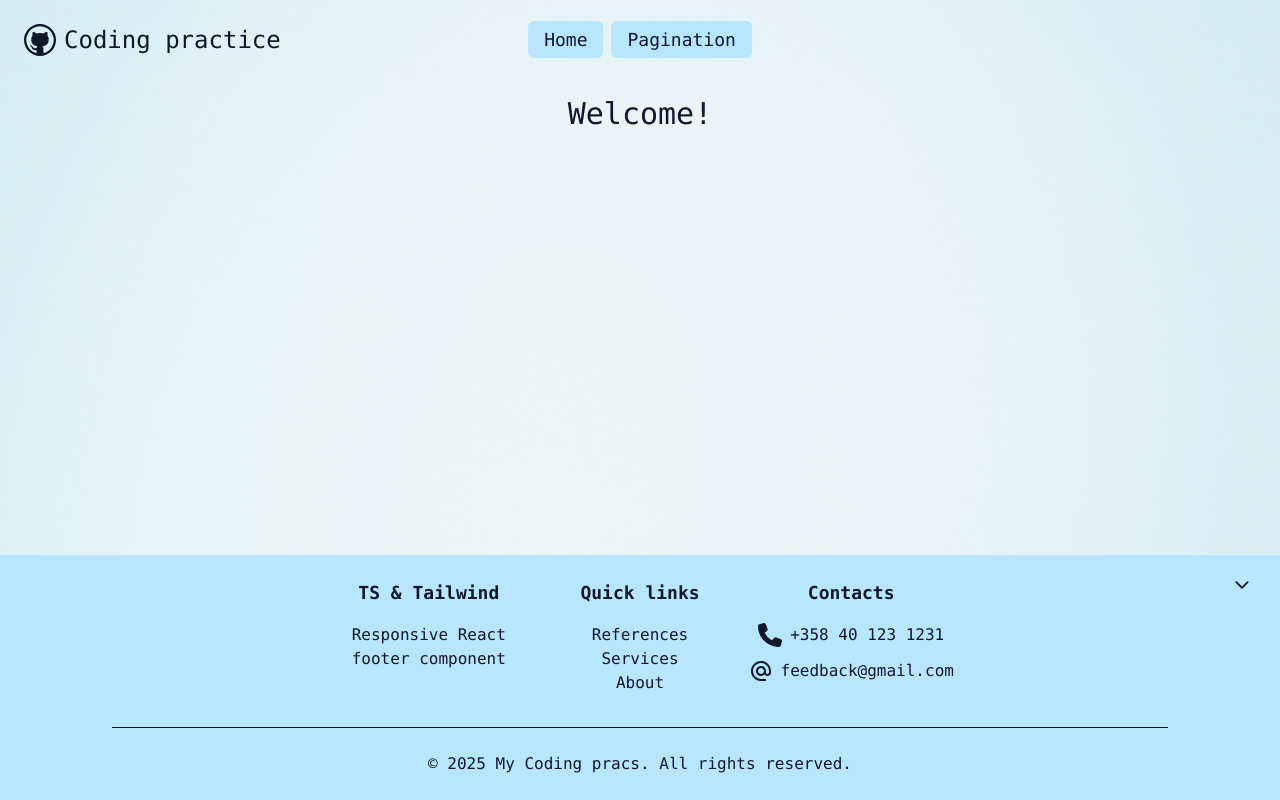
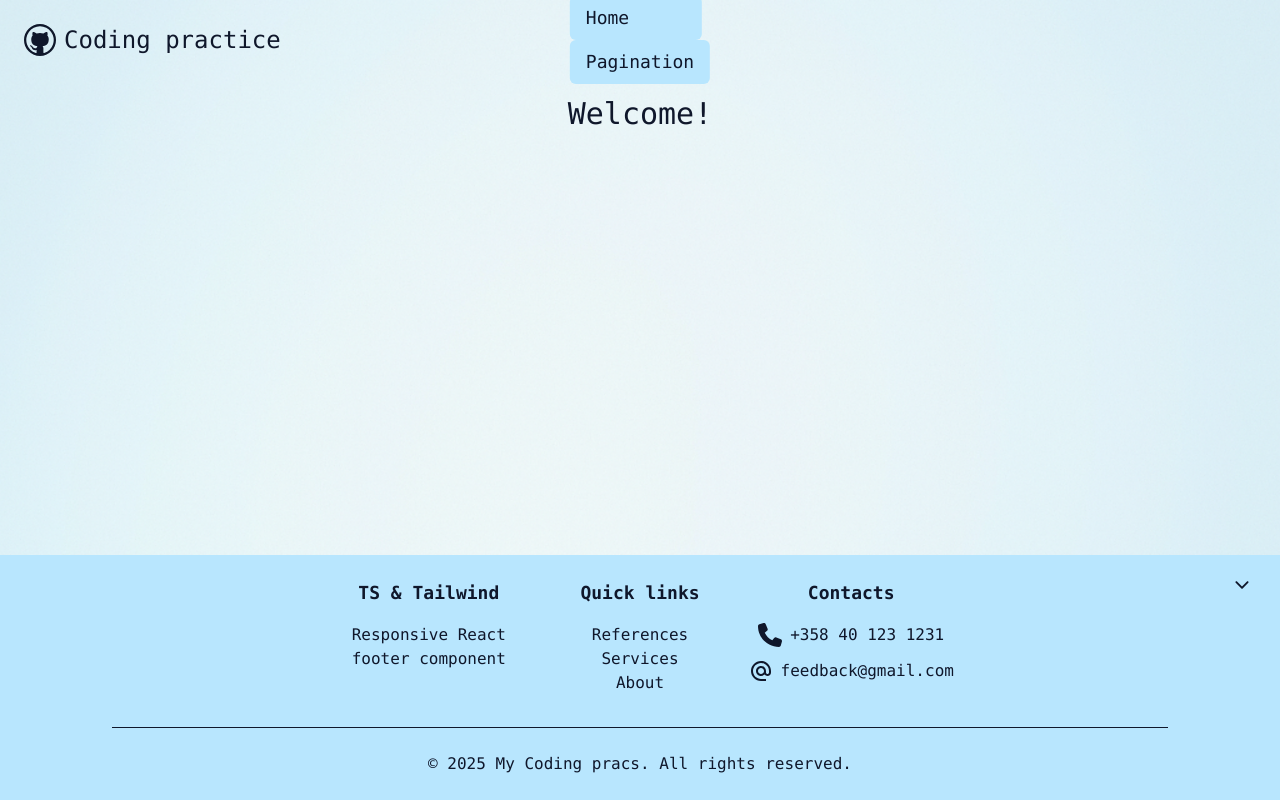
Before and after one commit to olliuhlbeck/sky-listings, a React (Vite) app in the folder frontend/: page / in a window 1280 px wide. Built offline with nearby package versions, Linux system fonts and the light colour scheme.

Commit message:
make icon addable to HeaderButton

```diff
--- a/frontend/components/HeaderComponents/HeaderButton.tsx
+++ b/frontend/components/HeaderComponents/HeaderButton.tsx
@@ -1,8 +1,9 @@
 import { MouseEventHandler } from 'react';
 import { Link } from 'react-router-dom';
 import { HeaderButtonProps } from '../../types/HeaderButtonProps';
+import IconComponent from '../GeneralComponents/IconComponent';
 
-const HeaderButton = ({ text, link, onClick }: HeaderButtonProps) => {
+const HeaderButton = ({ text, link, icon, onClick }: HeaderButtonProps) => {
   const handleClick: MouseEventHandler<HTMLAnchorElement> = (event) => {
     if (onClick) {
       onClick(event);
@@ -12,10 +13,11 @@ const HeaderButton = ({ text, link, onClick }: HeaderButtonProps) => {
   return (
     <Link
       to={link}
-      className='px-4 py-2 rounded-md text-lg bg-sky-200 hover:bg-blue-300'
+      className='flex items-center gap-2 px-4 py-2 rounded-md text-lg bg-sky-200 hover:bg-blue-300'
       onClick={handleClick}
     >
-      {text}
+      {icon && <IconComponent icon={icon} />}
+      <span>{text}</span>
     </Link>
   );
 };
```
